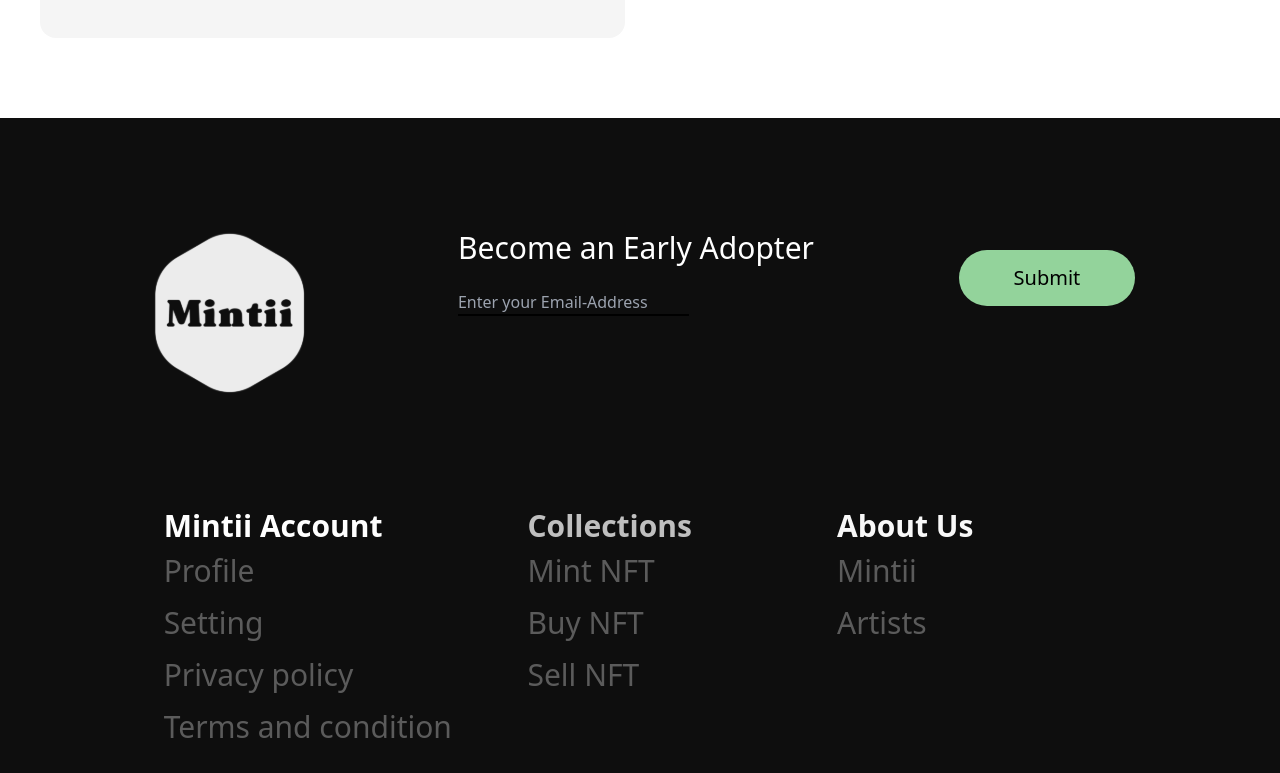
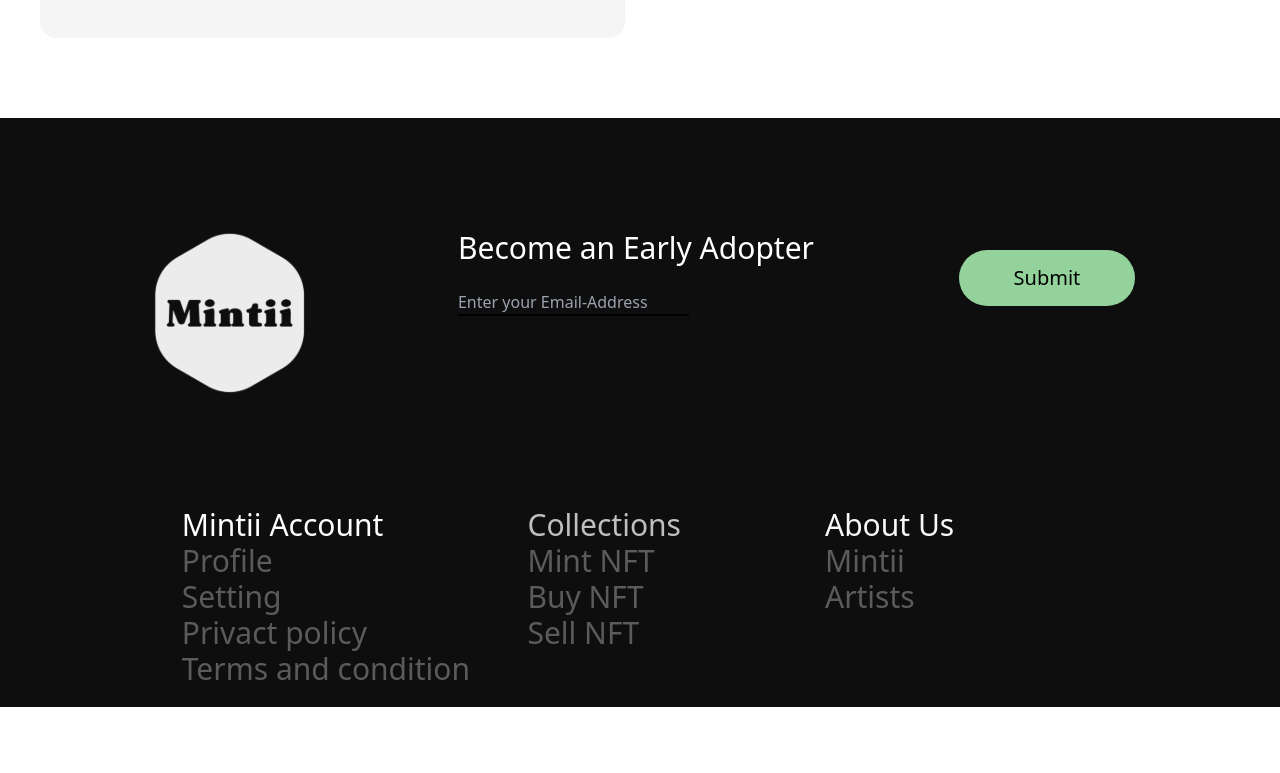
Before and after one commit to sareh-srm/Vizh-React, a React (Vite) app in the folder nft-project/: page /details in a window 1280 px wide. Shown: the part 802-1575 px from the top of the page. After the commit the page ends 1509 px from the top, so only its background shows below. Built offline with nearby package versions, Linux system fonts and the light colour scheme.

Commit message:
refactor: Replace tables with unordered lists for better semantics

```diff
--- a/nft-project/src/components/Footer.tsx
+++ b/nft-project/src/components/Footer.tsx
@@ -2,7 +2,7 @@ import React from "react";
 
 const Footer: React.FC = () => {
   return (
-    <footer className="bg-footer mt-10">
+    <footer className="bg-footer mt-10 w-full h-2/6">
       <div className="flex justify-evenly py-28">
         <div>
           <img src="./src/assets/minti-footer.svg" alt="minti-footer" />
@@ -28,34 +28,78 @@ const Footer: React.FC = () => {
       </div>
 
       <div className="flex justify-center pb-5">
-        <table>
-          <thead>
-            <tr className="font-normal text-3xl align-right">
-              <th className="text-white pr-36">Mintii Account</th>
-              <th className="text-collections pr-36">Collections</th>
-              <th className="text-aboutUs pr-36">About Us</th>
-            </tr>
-          </thead>
-          <tbody>
-            <tr className="text-tds font-normal text-3xl">
-              <td className="py-2">Profile</td>
-              <td className="py-2">Mint NFT</td>
-              <td className="py-2">Mintii</td>
-            </tr>
-            <tr className="text-tds font-normal text-3xl">
-              <td className="py-2">Setting</td>
-              <td className="py-2">Buy NFT</td>
-              <td className="py-2">Artists</td>
-            </tr>
-            <tr className="text-tds font-normal text-3xl">
-              <td className="py-2">Privacy policy</td>
-              <td className="py-2">Sell NFT</td>
-            </tr>
-            <tr className="text-tds font-normal text-3xl">
-              <td className="py-2">Terms and condition</td>
-            </tr>
-          </tbody>
-        </table>
+        <div>
+          <ul>
+            <li className="font-normal text-3xl align-right">
+              <a href="" className="text-white pr-36">
+                Mintii Account
+              </a>
+            </li>
+            <li className="text-tds font-normal text-3xl">
+              <a href="" className="py-2">
+                Profile
+              </a>
+            </li>
+            <li className="text-tds font-normal text-3xl">
+              <a href="" className="py-2">
+                Setting
+              </a>
+            </li>
+            <li className="text-tds font-normal text-3xl">
+              <a href="" className="py-2">
+                Privact policy
+              </a>
+            </li>
+            <li className="text-tds font-normal text-3xl">
+              <a href="" className="py-2">
+                Terms and condition
+              </a>
+            </li>
+          </ul>
+        </div>
+        <div>
+          <ul>
+            <li className="font-normal text-3xl align-right">
+              <a href="" className="text-collections pr-36">
+                Collections
+              </a>
+            </li>
+            <li className="text-tds font-normal text-3xl">
+              <a href="" className="py-2">
+                Mint NFT
+              </a>
+            </li>
+            <li className="text-tds font-normal text-3xl">
+              <a href="" className="py-2">
+                Buy NFT
+              </a>
+            </li>
+            <li className="text-tds font-normal text-3xl">
+              <a href="" className="py-2">
+                Sell NFT
+              </a>
+            </li>
+          </ul>
+        </div>
+        <div>
+          <ul>
+            <li className="font-normal text-3xl align-right">
+              <a href="" className="text-aboutUs pr-36">
+                About Us
+              </a>
+            </li>
+            <li className="text-tds font-normal text-3xl">
+              <a href="" className="py-2">
+                Mintii
+              </a>
+            </li>
+            <li className="text-tds font-normal text-3xl">
+              <a href="" className="py-2">
+                Artists
+              </a>
+            </li>
+          </ul>
+        </div>
       </div>
     </footer>
   );
```
